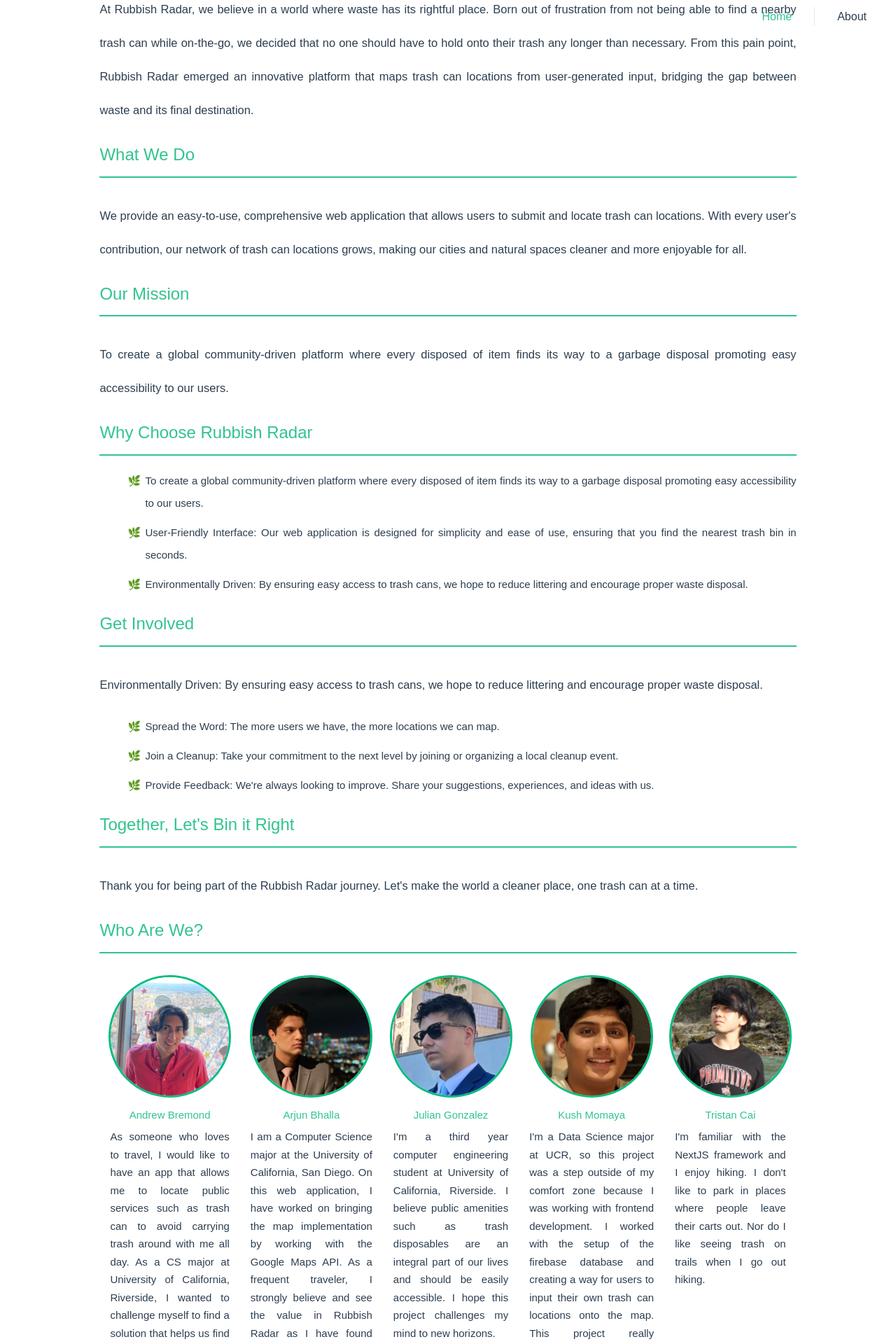
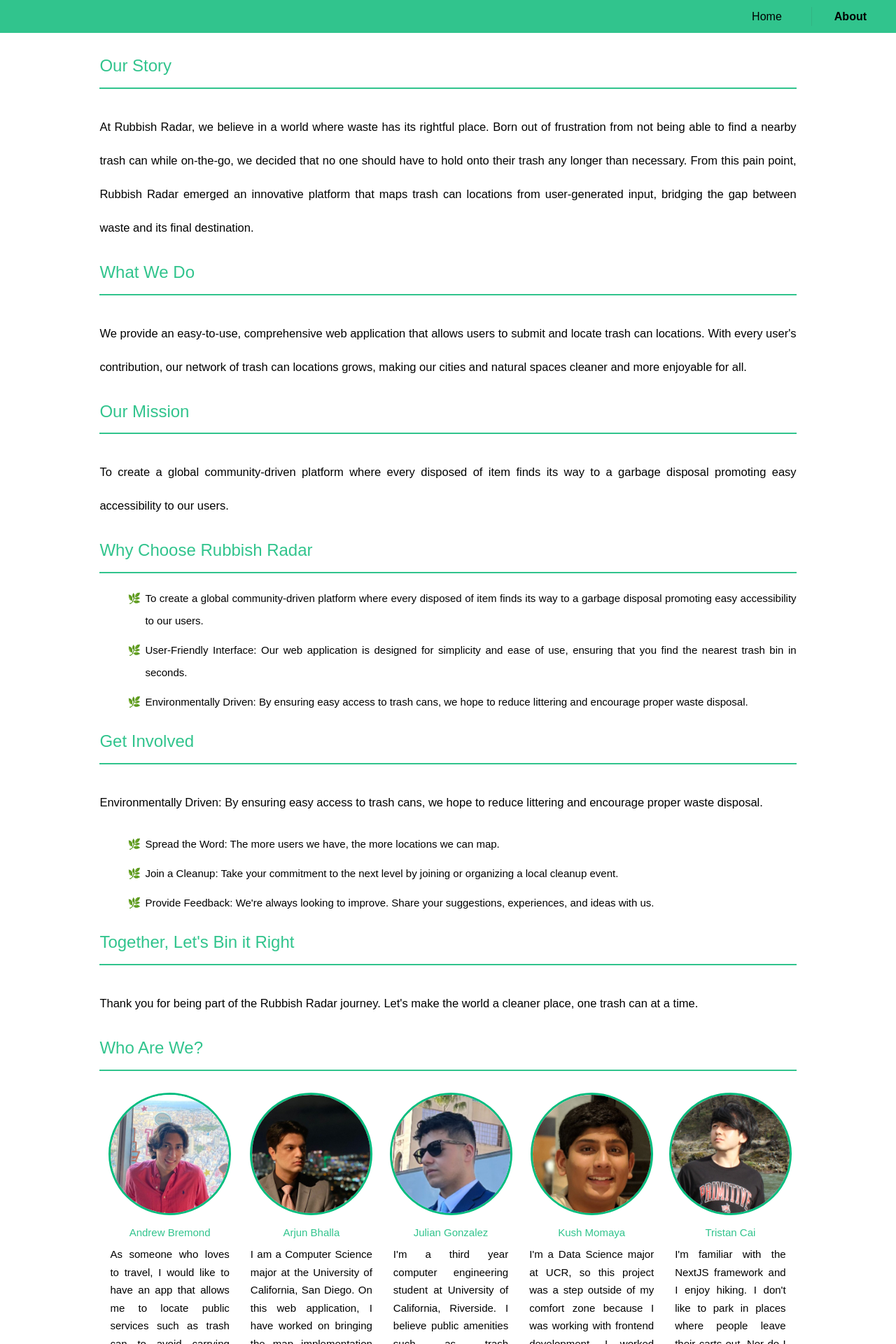
Before and after one commit to Andrew-Bremond/Rubbish-Radar, a Vue app: page /about in a window 1280 px wide. Shown: the top 1920 px of the page at 70% size. Built offline with nearby package versions, Linux system fonts and the light colour scheme.

Commit message:
Fixing navbar and logo

```diff
--- a/src/App.vue
+++ b/src/App.vue
@@ -19,12 +19,18 @@ nav {
   display: flex;
   position: absolute;
   font-size: 1rem;
-  right: 10px;
-  top: 10px;
+  right: 0;
+  top: 0;
+  background-color: #31c48d;
+  width: 100%;
+  justify-content: right;
+  padding-top: 10px;
+  padding-bottom: 10px;
 }
 
 nav a.router-link-exact-active {
-  color: var(--color-text);
+  color: black;
+  font-weight: bold;
 }
 
 nav a.router-link-exact-active:hover {
@@ -32,6 +38,8 @@ nav a.router-link-exact-active:hover {
 }
 
 nav a {
+  margin-right: 10px;
+  color: black;
   display: inline-block;
   padding: 0 2rem;
   border-left: 1px solid var(--color-border);
--- a/src/assets/base.css
+++ b/src/assets/base.css
@@ -8,7 +8,19 @@
   --vt-c-black-soft: #222222;
   --vt-c-black-mute: #282828;
 
-  --vt-c-indigo: #2c3e50;
+  --vt-c-indigo: #2c3e50nav a.router-link-exact-active {
+    color: var(--color-text);
+  }
+
+  nav a.router-link-exact-active:hover {
+    background-color: transparent;
+  }
+
+  nav a {
+    display: inline-block;
+    padding: 0 2rem;
+    border-left: 1px solid var(--color-border);
+  };
 
   --vt-c-divider-light-1: rgba(60, 60, 60, 0.29);
   --vt-c-divider-light-2: rgba(60, 60, 60, 0.12);
--- a/src/assets/main.css
+++ b/src/assets/main.css
@@ -19,7 +19,7 @@
   height: 100vh;
 }
 
-img {
+#pfp {
   margin-top: 10px;
   margin-bottom: 10px;
   margin-left: auto;
@@ -56,6 +56,7 @@ h1{
   padding-bottom: 15px;
   margin-bottom: 20px;
   font-size: 2.5em;
+  margin-top: 25rem;
 }
 
 h2 {
--- a/src/views/About.vue
+++ b/src/views/About.vue
@@ -111,11 +111,11 @@
 
       <table>
         <tr> <!--pics-->
-          <td> <img src="../images/andrew.jpg" alt="andrew_pic" > </td>
-          <td> <img src="../images/arjun.jpg" alt="arjun_pic" > </td>
-          <td> <img src="../images/julian.jpg" alt="julian_pic" > </td>
-          <td> <img src="../images/kush.jpg" alt="kush_pic" > </td>
-          <td> <img src="../images/tristan.jpg" alt="tristan_pic" > </td>
+          <td> <img id = "pfp" src="../images/andrew.jpg" alt="andrew_pic" > </td>
+          <td> <img id = "pfp" src="../images/arjun.jpg" alt="arjun_pic" > </td>
+          <td> <img id = "pfp" src="../images/julian.jpg" alt="julian_pic" > </td>
+          <td> <img id = "pfp" src="../images/kush.jpg" alt="kush_pic" > </td>
+          <td> <img id = "pfp" src="../images/tristan.jpg" alt="tristan_pic" > </td>
         </tr>
         <tr> <!--names-->
           <td><a href="https://www.linkedin.com/in/andrew-bremond-469731223/" target="blank"> Andrew Bremond </a></td>
--- a/src/views/Home.vue
+++ b/src/views/Home.vue
@@ -1,29 +1,11 @@
-<!-- <template>
-  <header class="header-image">
-    <div>
+<template>
+<img src="../images/rubbish-radar-high-resolution-color-logo.png" alt="Rubbish_Radar_Logo_pic"
+    style = "width: 101%; margin-top: -675px; object-fit: none; height: 400px;">
+  <body>
       <h1> Home </h1>
       <p> Theoretically, elements should be consistent routing to different pages. </p>
-    </div>
-  </header>
-</template> -->
-
-<template>
-  <header>
-    <img src="../images/rubbish-radar-high-resolution-color-logo.png" alt="Rubbish_Radar_Logo_pic"
-    style="width: 1400px; height: 700px; border-radius: 0%; margin-top: -1000px;">
-    <div>
-      <h1> Home </h1>
-      <p> Theoretically, elements should be consistent routing to different pages. </p>
-    </div>
-  </header>
+  </body>
 </template>
 
-<!-- <style scoped>
-.header-image {
-  background-image: url('../images/rubbish-radar-high-resolution-color-logo.png');
-  background-size: cover;
-  background-repeat: no-repeat;
-  background-position: center center;
-  height: 60vh;
-}
-</style> -->
+<style scoped>
+</style>
```
Also changed, not shown: src/assets/logo.svg (deleted).
